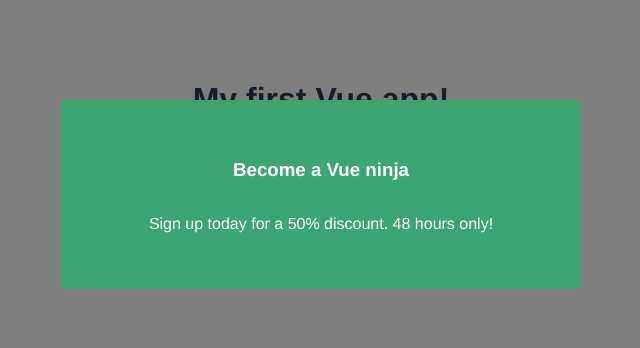
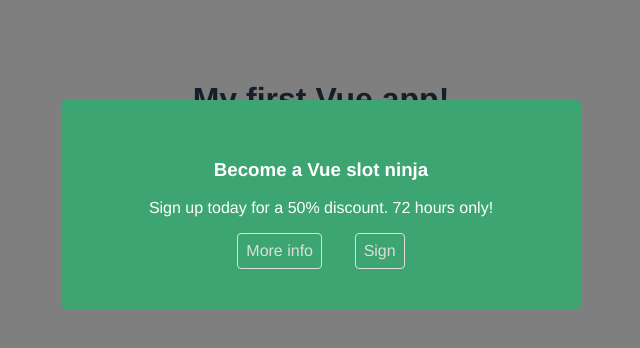
Before and after one commit to levimk/vue-course, a Vue app in the folder 3-modal-project/: page / in a window 1280 px wide. Both pictures are taken after a click on the button "Show modal". Shown: the top 348 px of the page, without its empty margins (319-959 px from the left). Built offline with nearby package versions, Linux system fonts and the light colour scheme.

Commit message:
28 slots

```diff
--- a/3-modal-project/src/App.vue
+++ b/3-modal-project/src/App.vue
@@ -3,11 +3,14 @@
     <h1>{{ title }}</h1>
   </div>
   <div v-if="showModal">
-    <Modal
-      :header="header"
-      :text="text"
-      theme="sale"
-      @close="toggleModal"/>
+    <Modal theme="sale" @close="toggleModal">
+      <h3>{{ header }}</h3>
+      <p>{{ text }}</p>
+      <template v-slot:links>
+        <a href="#">More info</a>
+        <a href="#">Sign </a>
+      </template>
+    </Modal>
   </div>
 
   <button @click="toggleModal">Show modal</button>
@@ -21,8 +24,8 @@ export default {
   data () {
     return {
       title: 'My first Vue app!',
-      header: "Become a Vue ninja",
-      text: "Sign up today for a 50% discount. 48 hours only!",
+      header: "Become a Vue slot ninja",
+      text: "Sign up today for a 50% discount. 72 hours only!",
       showModal: false,
     }
   },
--- a/3-modal-project/src/components/Modal.vue
+++ b/3-modal-project/src/components/Modal.vue
@@ -1,17 +1,22 @@
 <template>
   <div class="backdrop" @click.self="closeModal" >
-      <div
-        class="modal"
-        :class="{ sale: theme === 'sale' }">
-          <h3>{{ header }}</h3>
-          <p>{{ text }}</p>
+      <div class="modal" :class="{ sale: theme === 'sale' }">
+          <div class="content">
+              <slot>
+                  Default content
+              </slot>
+          </div>
+
+          <div class="actions">
+              <slot name="links" />
+          </div>
       </div>
   </div>
 </template>
 
 <script>
 export default {
-    props: ['header', 'text', 'theme'],
+    props: ['theme'],
     methods: {
         closeModal() {
             this.$emit('close')
@@ -20,7 +25,7 @@ export default {
 }
 </script>
 
-<style scoped>
+<style >
 .backdrop {
     top: 0;
     position: fixed;
@@ -58,4 +63,36 @@ export default {
 .modal.sale p {
     color: white;
 }
+
+.modal .actions {
+    width: 50%;
+    display: flex;
+    justify-content: space-around;
+}
+
+.modal .actions a {
+    padding: 8px;
+    border: 1px solid #000;
+    border-radius: 4px;
+    color: #000;
+    text-decoration: none;
+}
+
+.modal .actions a:hover {
+    border-width: 2px;
+    font-weight: bold;
+}
+
+.modal.sale .actions a {
+    padding: 8px;
+    border: 1px solid #ddd;
+    border-radius: 4px;
+    color: #ddd;
+    text-decoration: none;
+}
+
+.modal.sale .actions a:hover {
+    border-width: 2px;
+    font-weight: bold;
+}
 </style>
```
